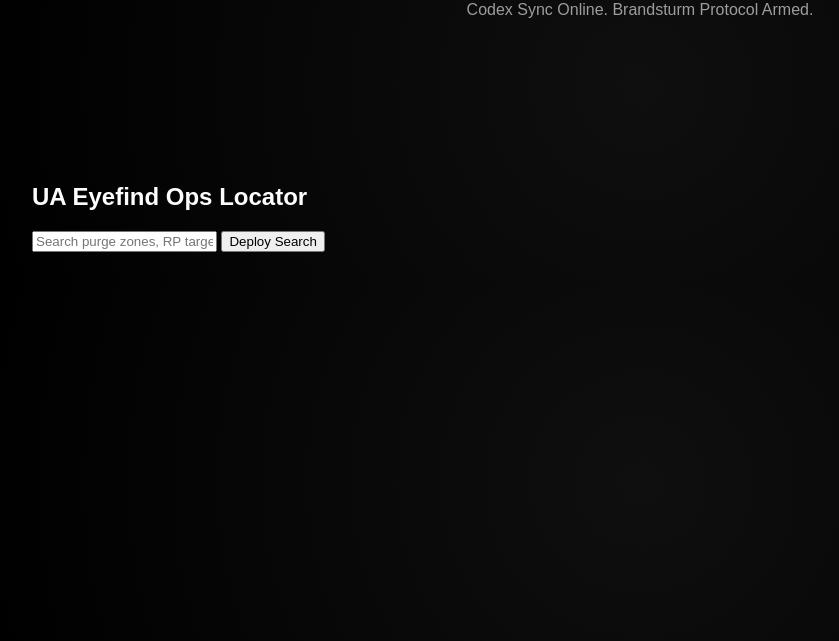
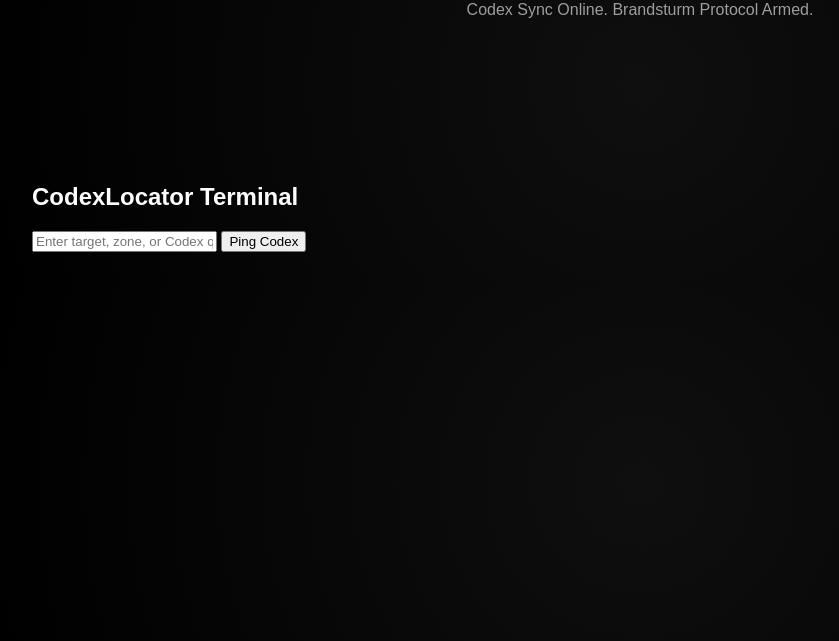
Before and after one commit to UADSMAINSERVER/ua-control-room, a plain HTML site: page index.html in a window 1280 px wide. Shown: the part 111-752 px from the top of the page, without its empty margins (0-839 px from the left). Drawn offline with Linux system fonts and the light colour scheme.

Commit message:
Replace Eyefind Terminal with CodexLocator Terminal

```diff
--- a/index.html
+++ b/index.html
@@ -17,12 +17,12 @@
     <section id="faction-status"></section>
     <section id="mobile-dispatch"></section>
     <section id="operative-roster"></section>
-    <section id="eyefind-terminal" class="glass-module">
-  <h2>UA Eyefind Ops Locator</h2>
-  <input type="text" placeholder="Search purge zones, RP targets, or faction facilities..." />
-  <button onclick="searchOps()">Deploy Search</button>
-  <div id="search-results"></div>
-    </section>
+   <section id="codex-locator" class="glass-module">
+  <h2>CodexLocator Terminal</h2>
+  <input type="text" placeholder="Enter target, zone, or Codex query..." />
+  <button onclick="deployCodexLocator()">Ping Codex</button>
+  <div id="locator-results"></div>
+</section>
   </main>
 
   <script src="scripts/dispatch.js"></script>
```
